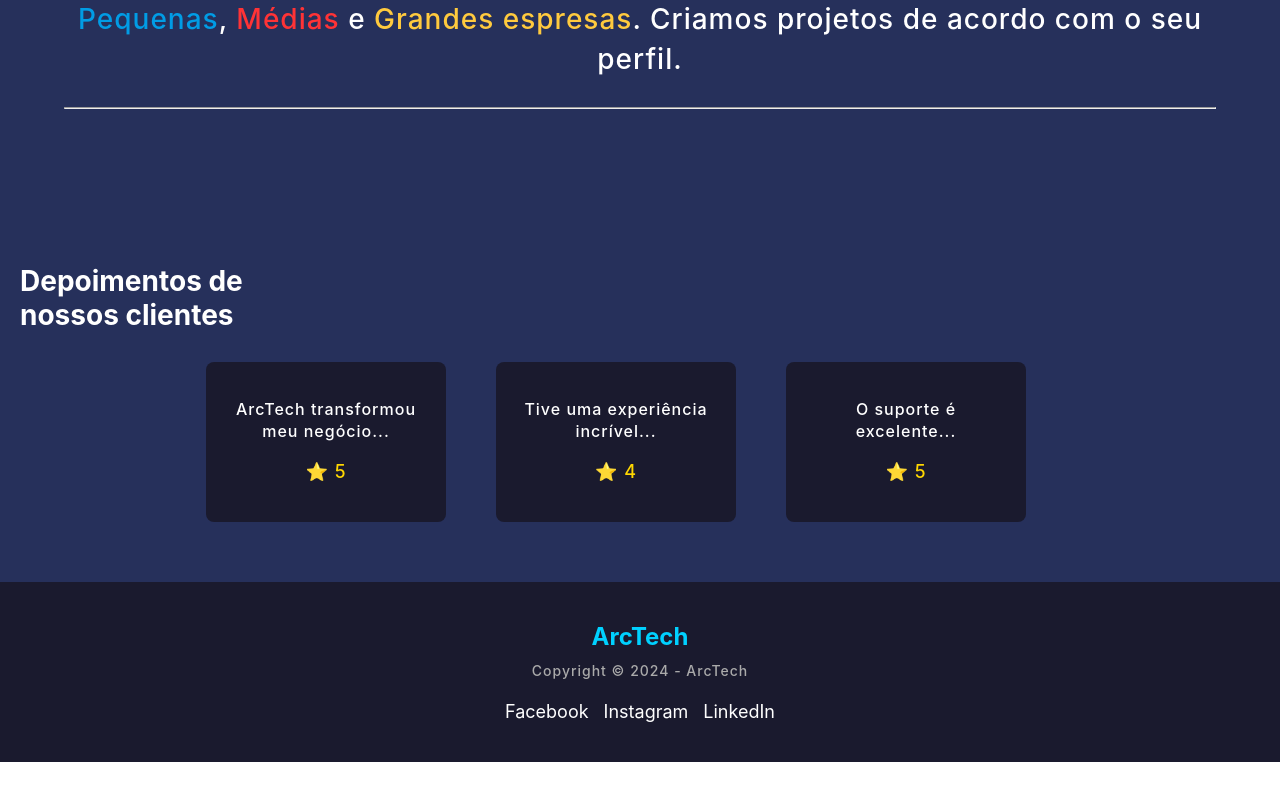
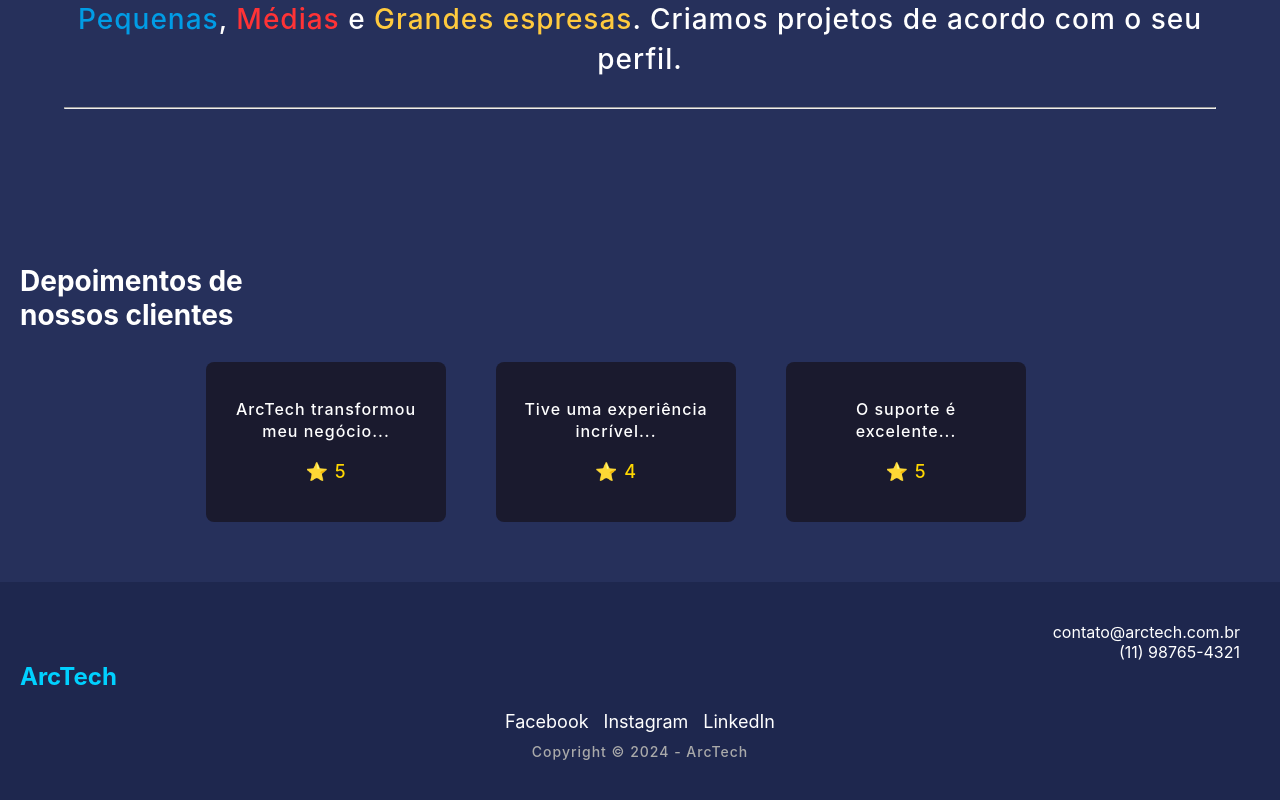
Before and after one commit to ramosxl/Arctech-1-, a React (Create React App) app: page / in a window 1280 px wide. Shown: the part 2181-2981 px from the top of the page. Before the commit the page ends 2943 px from the top, so only its background shows below. Built offline with nearby package versions, Linux system fonts and the light colour scheme.

Commit message:
estava fazendo o roda pé mas me irritei vou continuar faer os slides não estava me estressando

```diff
--- /dev/null
+++ b/src/components/desenvol/desenvol.scss
@@ -0,0 +1,3 @@
+.desenvolvimento{
+    background-color: #ffff;
+} //essa bosta não pegaaaaaaaa
--- a/src/components/footer/Footer.jsx
+++ b/src/components/footer/Footer.jsx
@@ -4,13 +4,17 @@ import './Footer.scss';
 export default function Footer ()  {
 return(
   <footer className="footer">
+    <div className='Contact'>contato@arctech.com.br
+      <br />
+    (11) 98765-4321</div>
     <div className="footer__logo">ArcTech</div>
-    <p>Copyright © 2024 - ArcTech</p>
     <div className="footer__social">
       <a href="#">Facebook</a>
       <a href="#">Instagram</a>
       <a href="#">LinkedIn</a>
     </div>
+
+    <p>Copyright © 2024 - ArcTech</p>
   </footer>
   )
 }
--- a/src/components/footer/Footer.scss
+++ b/src/components/footer/Footer.scss
@@ -1,6 +1,6 @@
 .footer {
   padding: 40px 20px;
-  background: #1a1a2e;
+  background:  #1E274E;;
   color: #ffffff;
   text-align: center;
 
@@ -9,12 +9,14 @@
     font-weight: bold;
     color: #00d1ff;
     margin-bottom: 10px;
+    text-align: left;
   }
 
   p {
     margin-top: 10px;
     font-size: 14px;
     color: #aaaaaa;
+
   }
 
   &__social {
@@ -23,14 +25,24 @@
     justify-content: center;
     gap: 15px;
 
+
     a {
       color: #ffffff;
       font-size: 18px;
       text-decoration: none;
+      text-align: left;
+
+
+
 
       &:hover {
         color: #00d1ff;
       }
     }
   }
+  .Contact{
+      text-align: right;
+      margin-right: 20px;
+
+      }
 }
```
Also changed, not shown: src/components/desenvol/desenvol.jsx (added, +11 -0 lines), src/components/foco/focus.jsx (line endings or trailing spaces).
